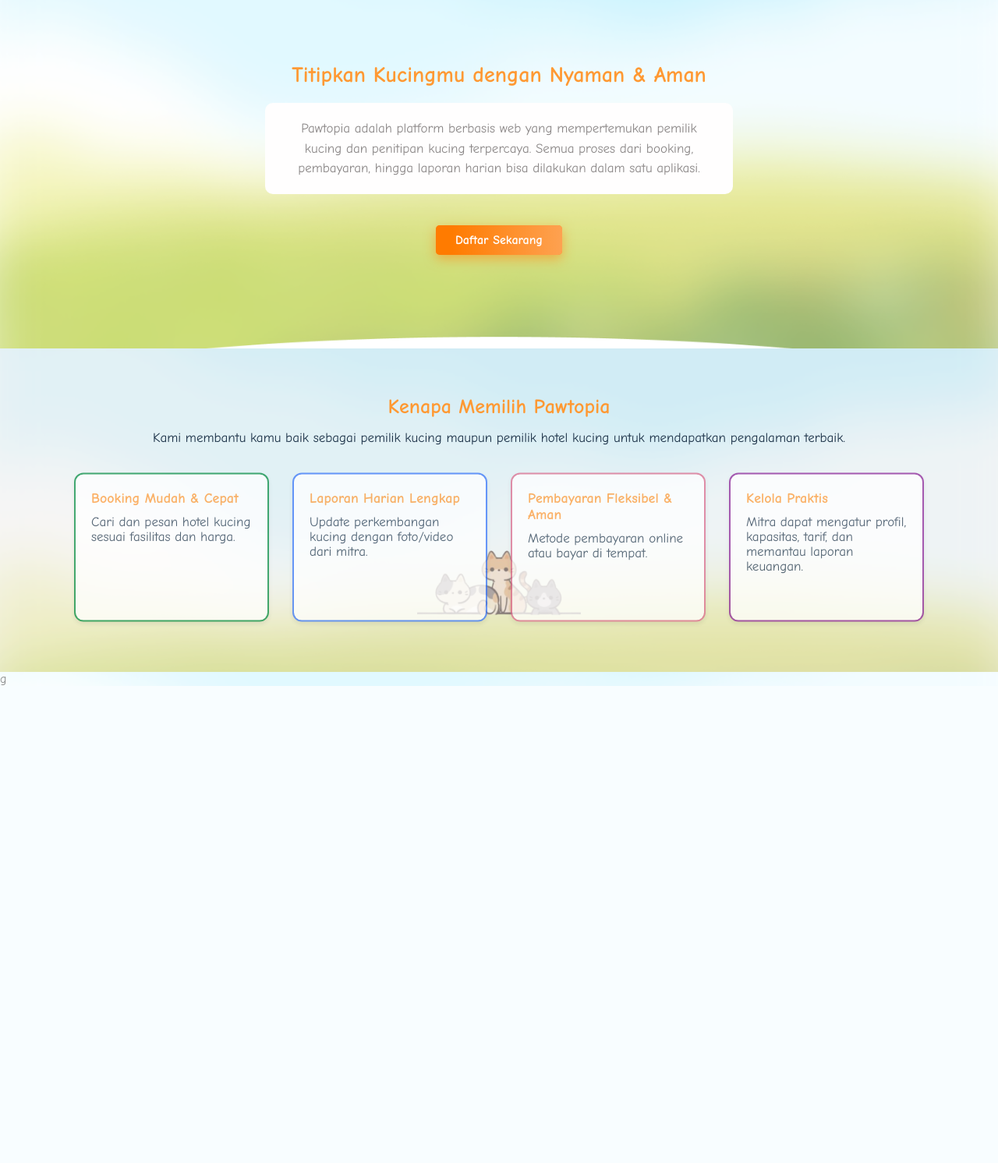
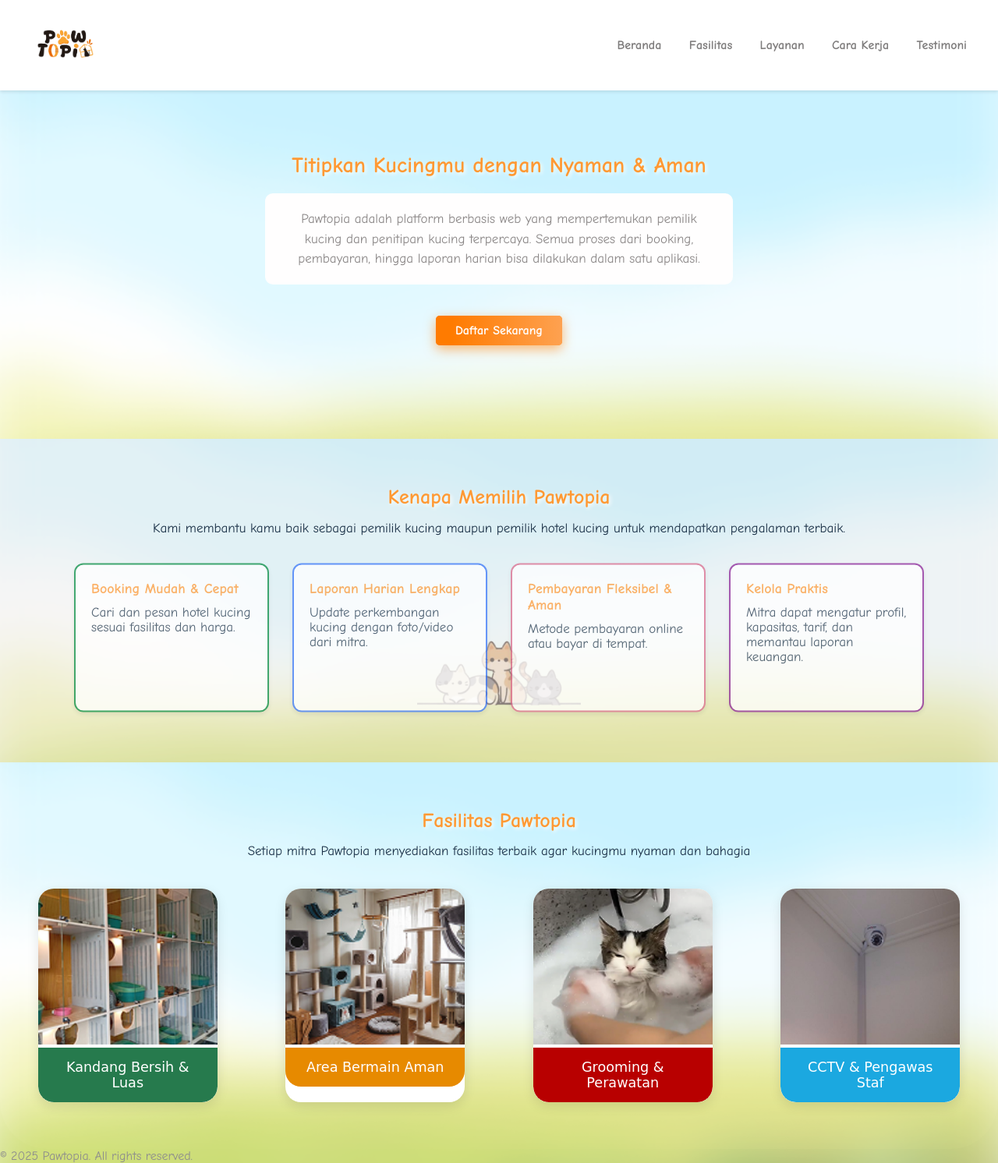
Before and after one commit to Doansnpr/Pawtopia, a PHP site: page /pawtopia/ in a window 1280 px wide. Shown: the whole page at 78% size. Before the commit the page ends 880 px from the top, so only its background shows below. Run offline with PHP 8.4, Linux system fonts and the light colour scheme.

Commit message:
memperbaiki halaman fasilitas dan register

```diff
--- a/app/core/Controller.php
+++ b/app/core/Controller.php
@@ -1,8 +1,11 @@
 <?php
 class Controller {
-    public function view($view, $data = []) {
-        require_once "../app/views/" . $view . ".php";
+    public function view($view, $data = [])
+    {
+        $viewPath = '../app/views/' . $view . '.php';
+        require_once '../app/views/layouts/main.php';
     }
+
 
     public function model($model) {
         require_once "../app/models/" . $model . ".php";
--- a/app/views/auth/register.php
+++ b/app/views/auth/register.php
@@ -79,7 +79,7 @@
       </div>
       <button type="submit">CREATE</button>
     </form>
-    <a href="<?= BASEURL; ?>/index.php?auth=login" class="login-link">Sudah punya akun?</a>
+    <a href="<?= BASEURL; ?>/auth/login" class="login-link">Sudah punya akun?</a>
     <?php if(isset($error)) echo "<p style='color:red;'>$error</p>"; ?>
   </div>
   <script>
--- a/app/views/home/fasilitas.php
+++ b/app/views/home/fasilitas.php
@@ -0,0 +1,124 @@
+<section class="fasilitas-section" id="fasilitas">
+  <style>
+    /* ====== FASILITAS PAWTOPIA ====== */
+    .fasilitas-section {
+      background-image: url('images/fasilitas.png'); /* ganti sesuai lokasi gambarmu */
+      background-size: cover;     /* biar gambar nutup penuh */
+      background-position: center;
+      background-repeat: no-repeat;
+      padding: 60px 20px;
+      text-align: center;
+      border-radius: 0 0 60px 60px;
+      color: white;
+      position: relative;
+    }
+
+
+    .judul-fasilitas {
+      /* font-family: 'Comic Sans MS', cursive;
+      color: #d68a00;
+      font-size: 2em;
+      margin-bottom: 10px; */
+      color: #ff9933;
+      font-size: 26px;
+      margin-bottom: 15px;
+      text-shadow: 2px 2px 5px rgba(255, 255, 255, 1);
+    }
+
+    .deskripsi-fasilitas {
+      margin-bottom: 40px;
+      color: #1a3046ff;
+      max-width: 650px;
+      line-height: 1;
+      display: inline-block;
+      border-radius: 10px;
+      font-size: 17px;
+    }
+
+    .fasilitas-grid {
+      display: grid;
+      grid-template-columns: repeat(auto-fit, minmax(220px, 1fr));
+      gap: 30px;
+      justify-items: center;
+    }
+
+    .fasilitas-card {
+      background: white;
+      border-radius: 20px;
+      box-shadow: 0 5px 15px rgba(0,0,0,0.1);
+      width: 230px;
+      overflow: hidden;
+      transition: 0.3s ease;
+    }
+
+    .fasilitas-card:hover {
+      transform: translateY(-8px);
+    }
+
+    .fasilitas-img img {
+      width: 100%;
+      height: 200px;
+      object-fit: cover;
+    }
+
+    .fasilitas-text {
+      font-family: 'Patrick Hand', cursive;
+      color: white;
+      font-size: 1.1em;
+      padding: 15px;
+      border-radius: 0 0 20px 20px;
+      margin: 0;
+    }
+
+    /* Warna Header Tiap Kartu */
+    .green .fasilitas-text {
+      background: #267a4d;
+    }
+    .orange .fasilitas-text {
+      background: #e78a00;
+    }
+    .red .fasilitas-text {
+      background: #b80000;
+    }
+    .blue .fasilitas-text {
+      background: #1ba8e0;
+    }
+  </style>
+
+  <div class="container">
+    <h2 class="judul-fasilitas">Fasilitas Pawtopia</h2>
+    <p class="deskripsi-fasilitas">
+      Setiap mitra Pawtopia menyediakan fasilitas terbaik agar kucingmu nyaman dan bahagia
+    </p>
+
+    <div class="fasilitas-grid">
+      <div class="fasilitas-card green">
+        <div class="fasilitas-img">
+          <img src="<?= BASEURL; ?>/images/kandang.png" alt="Kandang Bersih & Luas">
+        </div>
+        <p class="fasilitas-text">Kandang Bersih & Luas</p>
+      </div>
+
+      <div class="fasilitas-card orange">
+        <div class="fasilitas-img">
+          <img src="<?= BASEURL; ?>/images/area_bermain.png" alt="Area Bermain Aman">
+        </div>
+        <p class="fasilitas-text">Area Bermain Aman</p>
+      </div>
+
+      <div class="fasilitas-card red">
+        <div class="fasilitas-img">
+          <img src="<?= BASEURL; ?>/images/grooming.png" alt="Grooming & Perawatan">
+        </div>
+        <p class="fasilitas-text">Grooming & Perawatan</p>
+      </div>
+
+      <div class="fasilitas-card blue">
+        <div class="fasilitas-img">
+          <img src="<?= BASEURL; ?>/images/cctv.png" alt="CCTV & Pengawas Staf">
+        </div>
+        <p class="fasilitas-text">CCTV & Pengawas Staf</p>
+      </div>
+    </div>
+  </div>
+</section>
--- a/app/views/home/index.php
+++ b/app/views/home/index.php
@@ -65,6 +65,7 @@
       color: #ff9933;
       font-size: 28px;
       margin-bottom: 20px;
+      text-shadow: 2px 2px 5px rgba(255, 255, 255, 1);
     }
 
     .hero .desc {
@@ -125,7 +126,7 @@
     /* Fitur Section */
     .fitur {
       position: relative;
-      background-image: url('images/BERANDA.png'); /* path ke gambar */
+      background-image: url('images/BERANDA.png');
       background-size: cover;
       background-position: center;
       background-repeat: no-repeat;
@@ -156,6 +157,7 @@
       color: #ff9933;
       font-size: 26px;
       margin-bottom: 15px;
+      text-shadow: 2px 2px 5px rgba(255, 255, 255, 1);
     }
 
     .fitur-box1 h3,
@@ -260,7 +262,9 @@
       Semua proses dari booking, pembayaran, hingga laporan harian bisa dilakukan dalam satu aplikasi.
     </div>
     <br>
+    <a href="<?= BASEURL; ?>/auth/login">
     <button>Daftar Sekarang</button>
+    </a>
   </section>
 
   <!-- Kenapa Memilih Pawtopia -->
@@ -287,8 +291,6 @@
       </div>
     </div>
   </section>
-
-
+<?php require_once __DIR__ . '/fasilitas.php'; ?>
 </body>
 </html>
-g
--- a/app/views/layouts/main.php
+++ b/app/views/layouts/main.php
@@ -3,15 +3,25 @@
 <head>
     <meta charset="UTF-8">
     <title><?= $data['title'] ?? 'Pawtopia'; ?></title>
-    <link rel="stylesheet" href="<?= BASEURL ?>/css/style.css">
 </head>
 <body>
-    <?php require_once 'header.php'; ?>
+    <?php
+    // Jika halaman bukan login/register, tampilkan header
+    $currentPage = $_SERVER['REQUEST_URI'];
+    if (!str_contains($currentPage, '/auth/login') && !str_contains($currentPage, '/auth/register')) {
+        require_once __DIR__ . '/header.php';
+    }
+    ?>
 
     <main class="container">
         <?php require_once $viewPath; ?>
     </main>
 
-    <?php require_once 'footer.php'; ?>
+    <?php
+    // Jika halaman bukan login/register, tampilkan footer
+    if (!str_contains($currentPage, '/auth/login') && !str_contains($currentPage, '/auth/register')) {
+        require_once __DIR__ . '/footer.php';
+    }
+    ?>
 </body>
 </html>
```
Also changed, not shown: app/views/auth/login.php (+68 -22 lines), public/images/BERANDA-G-BLUR.png (added), public/images/FASILITAS.png (added), public/images/area_bermain.png (added), public/images/cctv.png (added), public/images/grooming.png (added), public/images/kandang.png (added).
